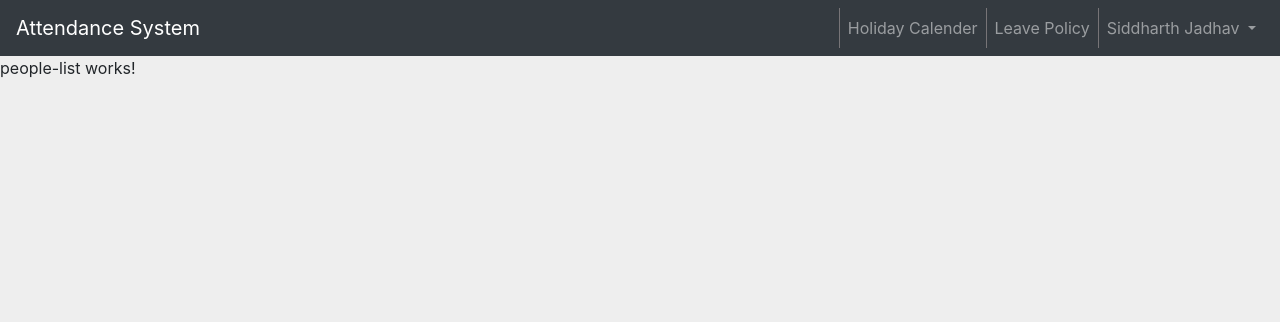
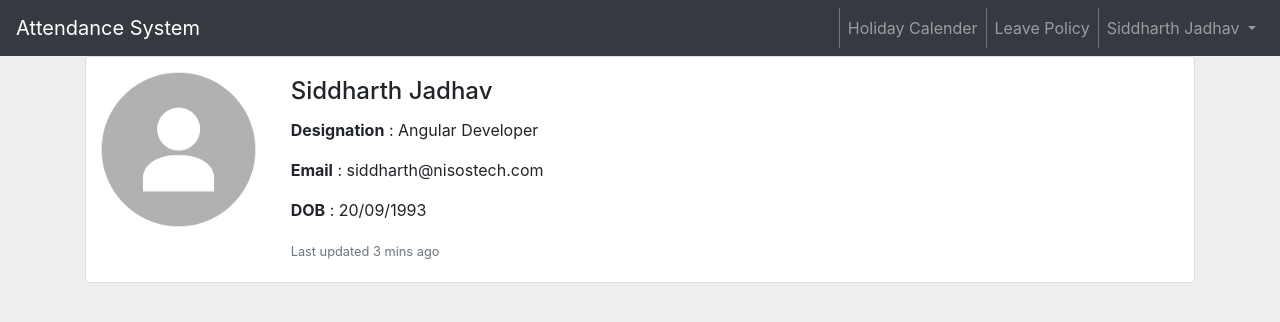
Before and after one commit to siddharthJadhav/AttendanceSystem, an Angular app: page /people in a window 1280 px wide. Shown: the top 322 px of the page. Built offline with nearby package versions, Linux system fonts and the light colour scheme.

Commit message:
create peoplr list design

```diff
--- a/src/app/pages/people/people-list/people-list.component.html
+++ b/src/app/pages/people/people-list/people-list.component.html
@@ -1 +1,18 @@
-<p>people-list works!</p>
+<div class="container">
+    <div class="card mb-3">
+        <div class="row no-gutters">
+          <div class="col-md-2">
+            <img src="/assets/images/profileLogo.png" class="card-img" alt="Profile Photo">
+          </div>
+          <div class="col-md-10">
+            <div class="card-body">
+              <h4 class="card-title">Siddharth Jadhav</h4>
+              <p class="card-text"> <strong>Designation</strong> : Angular Developer </p>
+              <p class="card-text"> <strong>Email</strong> : siddharth@nisostech.com </p>
+              <p class="card-text"> <strong>DOB</strong> : 20/09/1993 </p>
+              <p class="card-text"><small class="text-muted">Last updated 3 mins ago</small></p>
+            </div>
+          </div>
+        </div>
+      </div>
+</div>
```
Also changed, not shown: src/assets/images/profileLogo.png (added).
